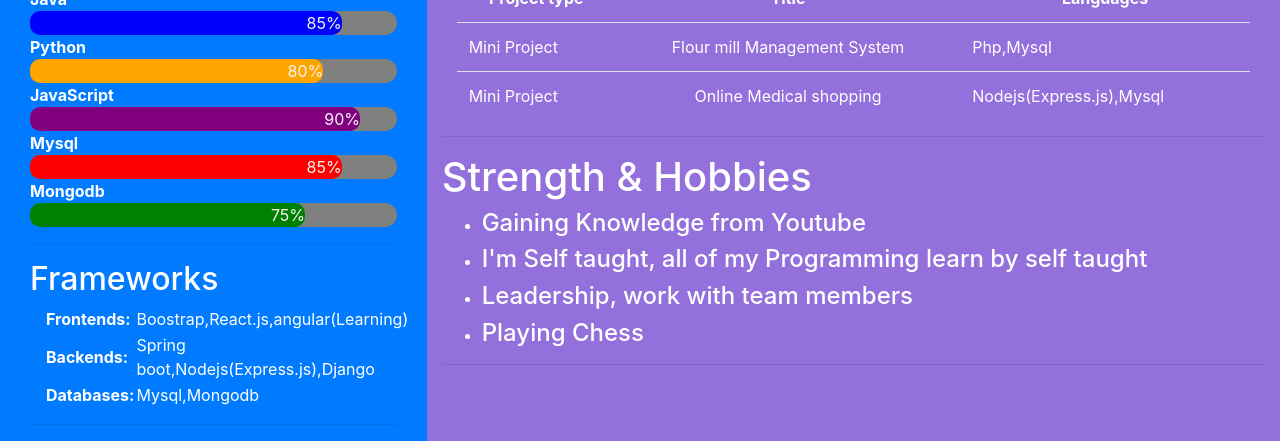
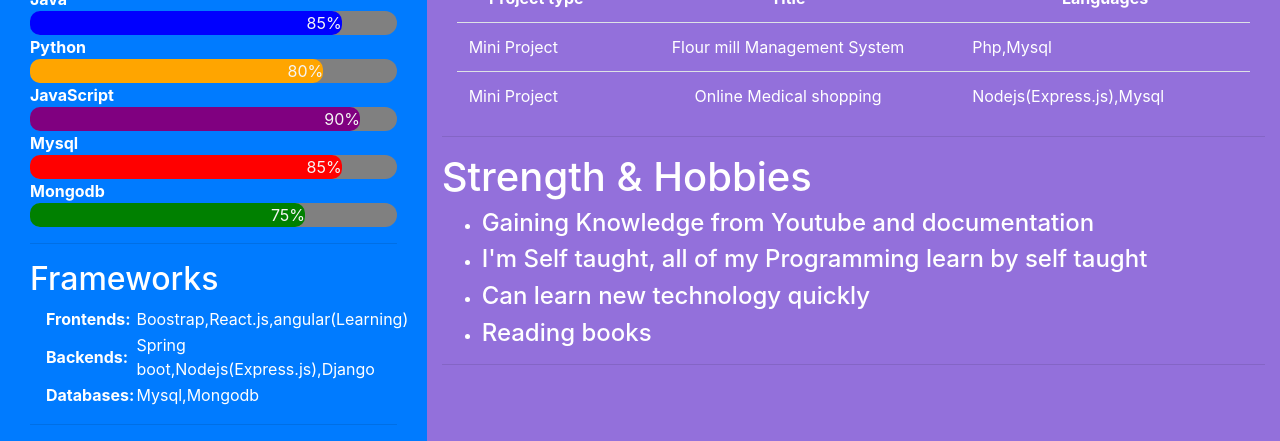
Before and after one commit to ELAVARASAN-23/elavarasan_resume, a plain HTML site: page index.html in a window 1280 px wide. Shown: the part 658-1099 px from the top of the page. Drawn offline with nearby package versions, Linux system fonts and the light colour scheme.

Commit message:
Update index.html

```diff
--- a/index.html
+++ b/index.html
@@ -115,10 +115,11 @@
 				<hr />
 				<h1>Strength & Hobbies</h1>
 				<ul>
-					<li><h4>Gaining Knowledge from Youtube</h4></li>
+					<li><h4>Gaining Knowledge from Youtube and documentation</h4></li>
 					<li><h4>I'm Self taught, all of my Programming learn by self taught</h4></li>
-					<li><h4>Leadership, work with team members</h4></li>
-					<li><h4>Playing Chess</h4></li>
+				      <li><h4>Can learn new technology quickly</h4></li>
+  <li><h4>Reading books</h4></li>
+
 				</ul>
 				<hr/>
 			</div>
```
